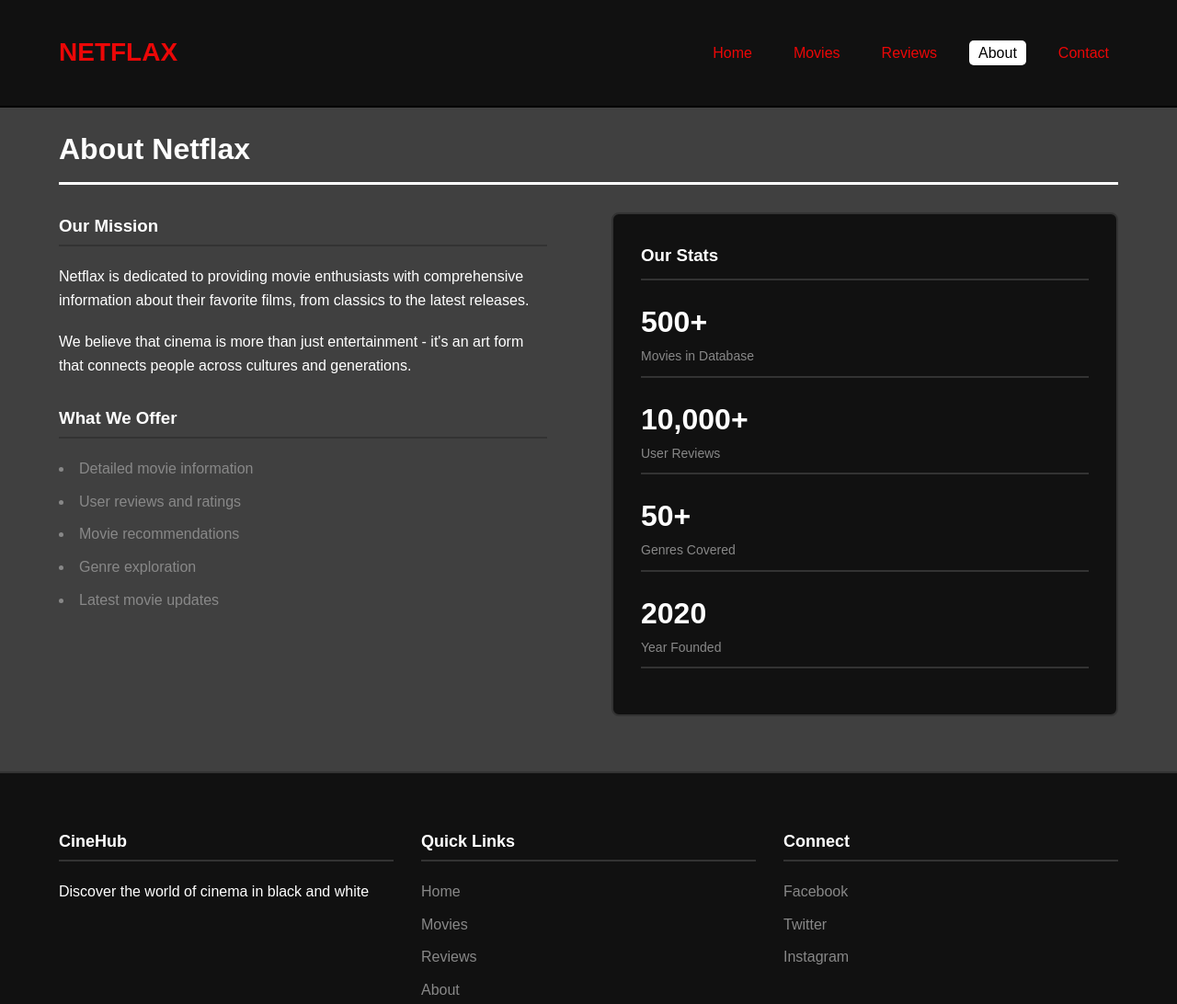
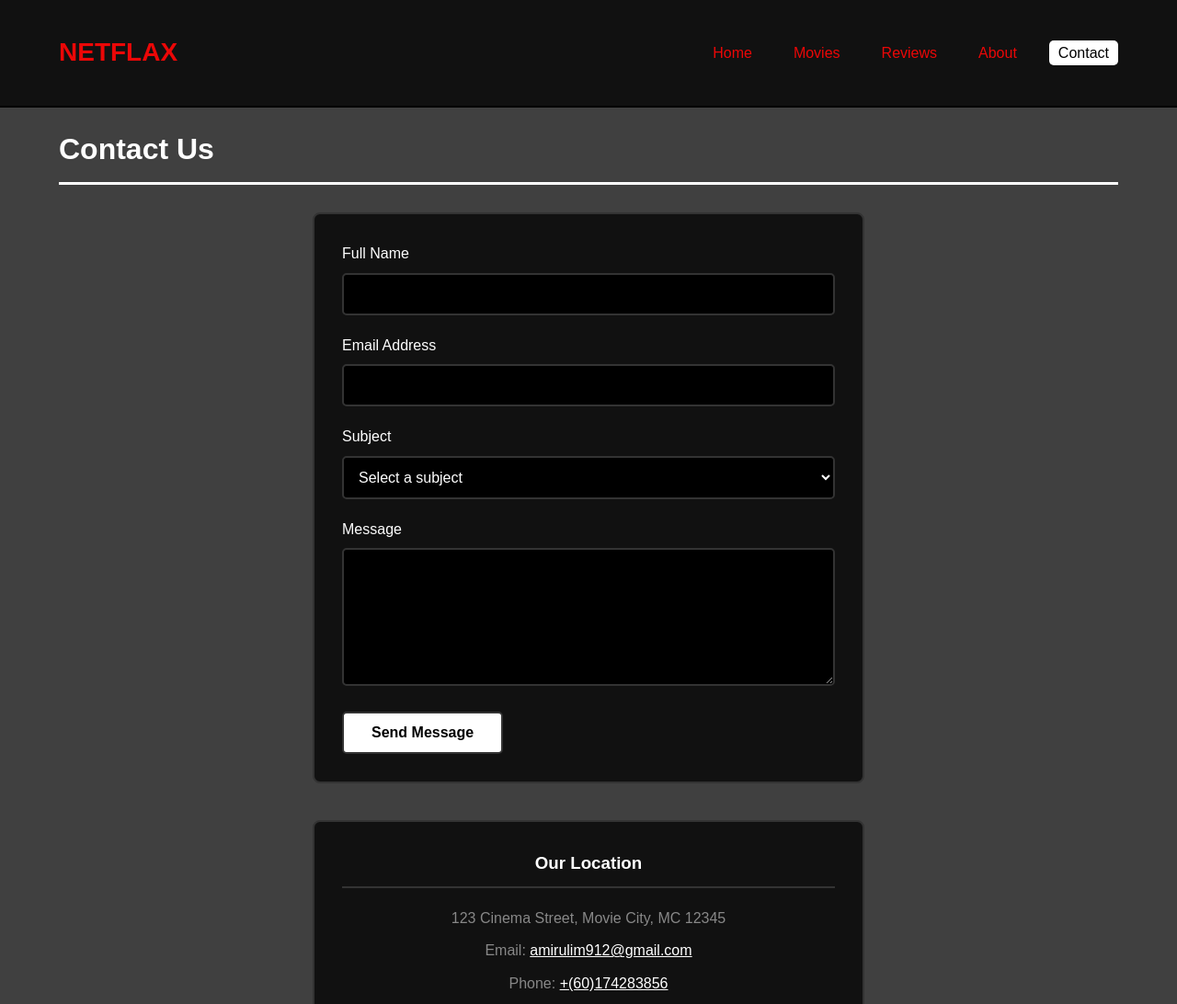
Before and after one commit to Konki912/Netflax-update, a plain HTML site: page about.html in a window 1280 px wide. Shown: the top 1092 px of the page at 92% size. Drawn offline with Linux system fonts and the light colour scheme.

Commit message:
about.html

```diff
--- a/about.html
+++ b/about.html
@@ -3,7 +3,7 @@
 <head>
     <meta charset="UTF-8">
     <meta name="viewport" content="width=device-width, initial-scale=1.0">
-    <title>About Us - Netflax</title>
+    <title>Contact Us - Netflax</title>
     <link rel="stylesheet" href="styles.css">
 </head>
 <body>
@@ -15,51 +15,54 @@
                     <li><a href="index.html">Home</a></li>
                     <li><a href="movies.html">Movies</a></li>
                     <li><a href="reviews.html">Reviews</a></li>
-                    <li><a href="about.html" class="active">About</a></li>
-                    <li><a href="contact.html">Contact</a></li>
+                    <li><a href="about.html">About</a></li>
+                    <li><a href="contact.html" class="active">Contact</a></li>
                 </ul>
             </nav>
         </div>
     </header>
 
     <main class="container">
-        <h2 class="section-title">About Netflax</h2>
+        <h2 class="section-title">Contact Us</h2>
 
-        <div class="about-content">
-            <div class="about-text">
-                <h3>Our Mission</h3>
-                <p style="margin-bottom: 20px;">Netflax is dedicated to providing movie enthusiasts with comprehensive information about their favorite films, from classics to the latest releases.</p>
-                <p>We believe that cinema is more than just entertainment - it's an art form that connects people across cultures and generations.</p>
+        <div class="form-container">
+            <!-- Try the simple form action without JavaScript first -->
+            <form id="contactForm" action="https://formspree.io/f/xjvnqjwr" method="POST">
+                <div class="form-group">
+                    <label for="name">Full Name</label>
+                    <input type="text" id="name" name="name" required>
+                </div>
 
-                <h3 style="margin: 30px 0 20px;">What We Offer</h3>
-                <ul>
-                    <li>Detailed movie information</li>
-                    <li>User reviews and ratings</li>
-                    <li>Movie recommendations</li>
-                    <li>Genre exploration</li>
-                    <li>Latest movie updates</li>
-                </ul>
-            </div>
+                <div class="form-group">
+                    <label for="email">Email Address</label>
+                    <input type="email" id="email" name="email" required>
+                </div>
 
-            <div class="stats-container">
-                <h3 style="margin-bottom: 20px; border-bottom: 2px solid #333; padding-bottom: 10px;">Our Stats</h3>
-                <div class="stat-item">
-                    <div class="stat-number">500+</div>
-                    <div class="stat-label">Movies in Database</div>
+                <div class="form-group">
+                    <label for="subject">Subject</label>
+                    <select id="subject" name="subject" required>
+                        <option value="">Select a subject</option>
+                        <option value="general">General Inquiry</option>
+                        <option value="technical">Technical Issue</option>
+                        <option value="suggestion">Suggestion</option>
+                        <option value="partnership">Partnership</option>
+                    </select>
                 </div>
-                <div class="stat-item">
-                    <div class="stat-number">10,000+</div>
-                    <div class="stat-label">User Reviews</div>
+
+                <div class="form-group">
+                    <label for="message">Message</label>
+                    <textarea id="message" name="message" required></textarea>
                 </div>
-                <div class="stat-item">
-                    <div class="stat-number">50+</div>
-                    <div class="stat-label">Genres Covered</div>
-                </div>
-                <div class="stat-item">
-                    <div class="stat-number">2020</div>
-                    <div class="stat-label">Year Founded</div>
-                </div>
-            </div>
+
+                <button type="submit" class="btn">Send Message</button>
+            </form>
+        </div>
+
+        <div class="contact-info">
+            <h3>Our Location</h3>
+            <p>123 Cinema Street, Movie City, MC 12345</p>
+            <p>Email: <a href="mailto:Amirulim912@gmail.com" style="color: #ffffff;">amirulim912@gmail.com</a></p>
+            <p>Phone: <a href="tel:+60174283856" style="color: #ffffff;">+(60)174283856</a></p>
         </div>
     </main>
 
@@ -67,7 +70,7 @@
         <div class="container">
             <div class="footer-content">
                 <div class="footer-column">
-                    <h3>CineHub</h3>
+                    <h3>Netflax</h3>
                     <p>Discover the world of cinema in black and white</p>
                 </div>
 
@@ -97,7 +100,5 @@
             </div>
         </div>
     </footer>
-
-    <script src="script.js"></script>
 </body>
 </html>
```
